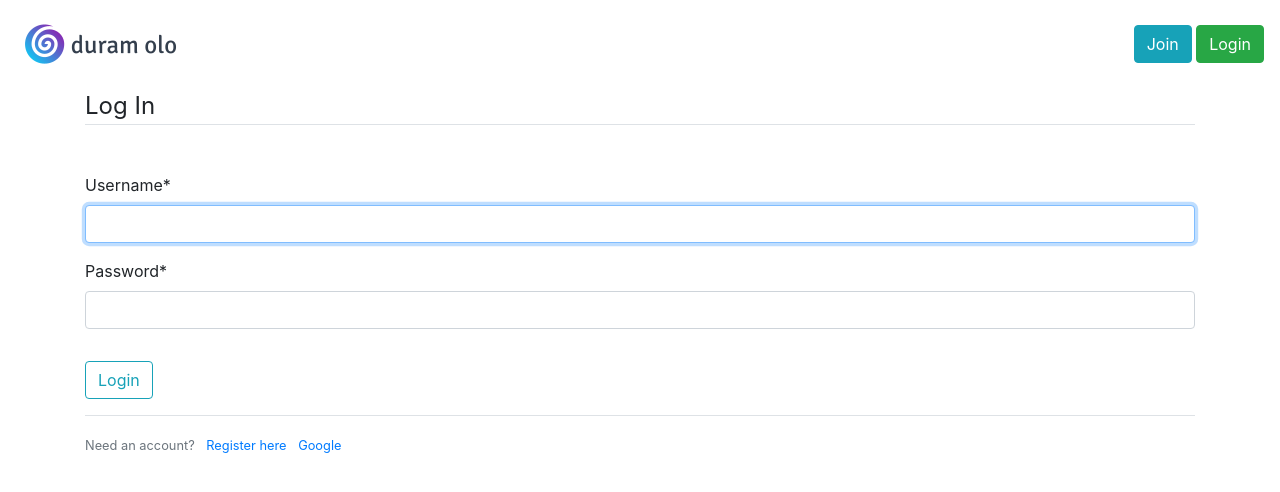
After one commit to paulopanganiban/photo_album_django, a Django app: page /login/ in a window 1280 px wide. The commit adds this page. Shown: the top 492 px of the page. Run offline with Django 3.2, Linux system fonts and the light colour scheme; some libraries are stand-ins or nearby versions.

Commit message:
Added logout login html logic

```diff
--- a/config/base.py
+++ b/config/base.py
@@ -120,6 +120,7 @@ USE_TZ = True
 # Static files (CSS, JavaScript, Images)
 # https://docs.djangoproject.com/en/2.1/howto/static-files/
 CRISPY_TEMPLATE_PACK = 'bootstrap4'
+LOGIN_REDIRECT_URL = 'homepage'
 STATIC_URL = '/static/'
 STATICFILES_DIRS = (
     os.path.join(BASE_DIR, 'assets'),
--- a/photo_album_project/urls.py
+++ b/photo_album_project/urls.py
@@ -14,12 +14,15 @@ Including another URLconf
     2. Add a URL to urlpatterns:  path('blog/', include('blog.urls'))
 """
 from django.contrib import admin
+from django.contrib.auth import views as auth_views
+from photo_album_project.users import views as user_views
 from django.urls import path, include
-from photo_album_project.users import views as user_views
 # import photo_album_project views.py
 from . import views
 urlpatterns = [
     path('admin/', admin.site.urls),
     path('register/', user_views.register, name='register'),
+    path('login/', auth_views.LoginView.as_view(template_name='users/login.html'), name='login'),
+    path('logout/', auth_views.LogoutView.as_view(template_name='index/homepage.html'), name='logout'),
     path('', views.homepage, name='homepage'),
 ]
--- a/photo_album_project/users/views.py
+++ b/photo_album_project/users/views.py
@@ -11,7 +11,8 @@ def register(request):
         if form.is_valid():
             form.save()
             username = form.cleaned_data.get('username')
-            messages.success(request, f'Account created for {username}!')
+            messages.success(request, f'Account created {username}!')
+            # return redirect('homepage')
             return redirect('homepage')
     else:
         form = UserRegisterForm()
--- a/templates/_navbar.html
+++ b/templates/_navbar.html
@@ -26,7 +26,12 @@
           <a class="nav-link" href="#">Features</a>
         </li>  -->
       <li class="nav-item ml-auto">
-        <a class="btn btn-success px=3" href="{% url 'register' %}" role="button">Join</a>
+        {% if user.is_authenticated %}
+        <a class="btn btn-info px=3" href="{% url 'logout' %}" role="button">Logout</a>
+        {% else %}
+        <a class="btn btn-info px=3" href="{% url 'register' %}" role="button">Join</a>
+        <a class="btn btn-success px=3" href="{% url 'login' %}" role="button">Login</a>
+        {% endif %}
       </li>
     </ul>
   </div>
--- /dev/null
+++ b/templates/users/login.html
@@ -0,0 +1,25 @@
+{% extends '_base.html' %}
+{% load crispy_forms_tags %}
+{% block content %}
+<div class="container">
+  <form action="" method="POST">
+    {% csrf_token %}
+    <fieldset class="form-group">
+      <legend class="border-bottom mb-5">Log In</legend>
+      {{ form | crispy }}
+    </fieldset>
+    <div class="form-group">
+      <button class="btn btn-outline-info" type="submit">Login</button>
+    </div>
+  </form>
+  <div class="border-top pt-3">
+    <small class="text-muted"
+      >Need an account?
+      <a href="{% url 'register' %}" class="ml-2">Register here</a>
+      <a href="#" class="ml-2">Google</a>
+      <!-- insert google button here -->
+    </small>
+  </div>
+</div>
+
+{% endblock content %}
```
Also changed, not shown: templates/users/logout.html (added, +9 -0 lines), templates/users/register.html (+7 -4 lines), db.sqlite3.
